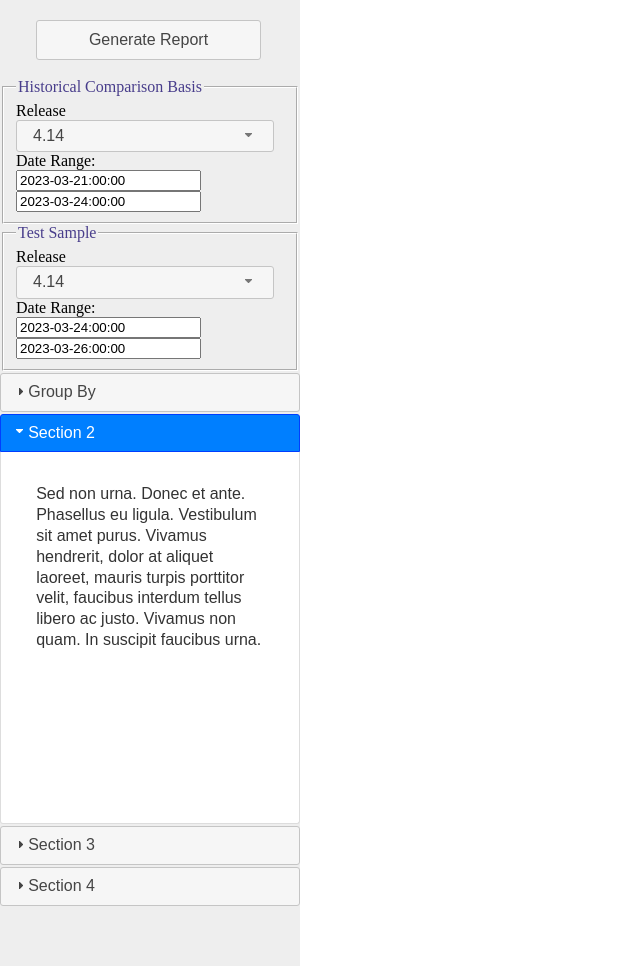
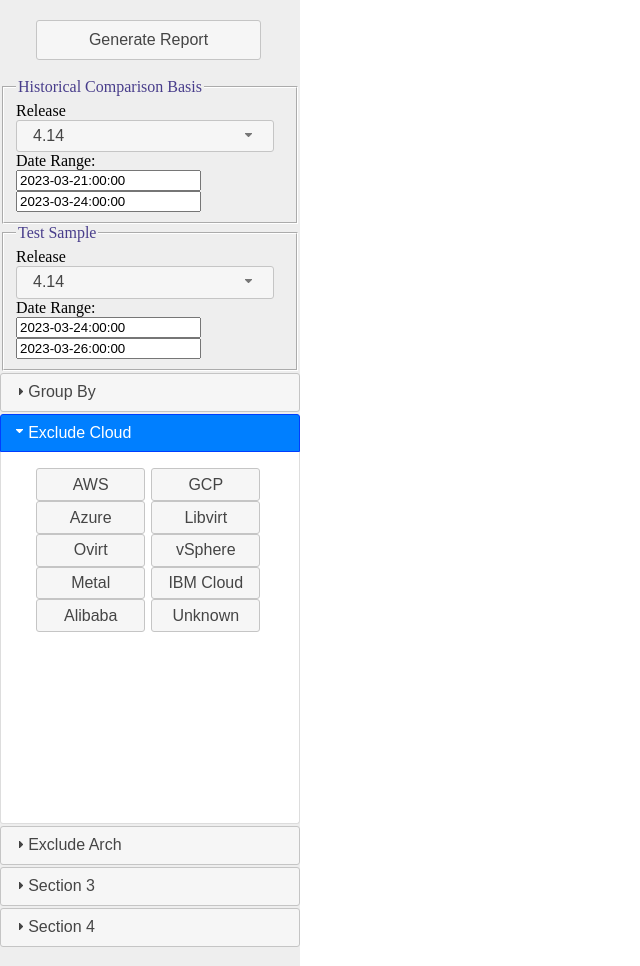
Before and after one commit to jupierce/fishers_exact, a Django app: page /main/ in a window 1280 px wide, after a click on "Exclude Cloud". Shown: the whole page, without its empty margins (0-640 px from the left). Run offline with Django 4.2, Linux system fonts and the light colour scheme; parts of the project's set-up code (start-up, migrations or seed data) failed here and were passed over; some libraries are stand-ins or nearby versions.

Commit message:
Add exclude platforms/arches

```diff
--- a/readiness/main/views.py
+++ b/readiness/main/views.py
@@ -161,9 +161,10 @@ def report(request):
     target_upgrade_name = insufficient_sanitization('upgrade', None)
     target_arch_name = insufficient_sanitization('arch', None)
     target_network_name = insufficient_sanitization('network', None)
-    group_by = insufficient_sanitization('group_by', None)
+    group_by_param = insufficient_sanitization('group_by', None)
     target_environment_name = insufficient_sanitization('environment', None)
-    from_index_flag = insufficient_sanitization('from_index', "0")
+    exclude_platforms_param = insufficient_sanitization('exclude_platforms', None)
+    exclude_arches_param = insufficient_sanitization('exclude_arches', None)
 
     j = Junit
     pqb = select(
@@ -217,6 +218,22 @@ def report(request):
             j.test_id == target_test_id
         )
 
+    if exclude_platforms_param:
+        for exclude_prefix in exclude_platforms_param.split(','):
+            if not exclude_prefix:
+                continue
+            pqb = pqb.filter(
+                j.platform.notlike(f'{exclude_prefix}%')
+            )
+
+    if exclude_arches_param:
+        for exclude_name in exclude_arches_param.split(','):
+            if not exclude_name:
+                continue
+            pqb = pqb.filter(
+                j.arch != exclude_name
+            )
+
     # q = f'''
     #     SELECT CONCAT(network, " ", upgrade, " ", arch, " ", platform) as nurp, test_id, ANY_VALUE(test_name) as test_name, COUNT(*) as total_count, SUM(success_val) as success_count, SUM(flake_count) as flake_count
     #     FROM `openshift-gce-devel.ci_analysis_us.junit`
@@ -254,8 +271,8 @@ def report(request):
     executor = ThreadPoolExecutor(2)
     basis_environment_model = EnvironmentModel()
     sample_environment_model = EnvironmentModel()
-    basis_future = executor.submit(basis_environment_model.read_in_query, basis_query, group_by)
-    sample_future = executor.submit(sample_environment_model.read_in_query, sample_query, group_by)
+    basis_future = executor.submit(basis_environment_model.read_in_query, basis_query, group_by_param)
+    sample_future = executor.submit(sample_environment_model.read_in_query, sample_query, group_by_param)
     basis_future.result()
     sample_future.result()
     sample_environment_model.build_mass_assessment_cache(basis_environment_model)
@@ -269,7 +286,7 @@ def report(request):
         'sample_release': sample_release,
         'sample_start_dt': sample_start_dt,
         'sample_end_dt': sample_end_dt,
-        'group_by': group_by,
+        'group_by': group_by_param,
     }
 
     if target_platform_name:
--- a/readiness/templates/main/index.html
+++ b/readiness/templates/main/index.html
@@ -103,12 +103,37 @@
                     }
                 })
 
+                var optional_params = ''
+
+                var exclude_platforms = ""
+                $(".exclude-platform-checkbox").each(function() {
+                    if ($(this).is(':checked')) {
+                        exclude_platforms += $(this).val() + ",";
+                    }
+                })
+
+                if (exclude_platforms) {
+                    optional_params += '&exclude_platforms=' + exclude_platforms;
+                }
+
+                var exclude_arches = ""
+                $(".exclude-arch-checkbox").each(function() {
+                    if ($(this).is(':checked')) {
+                        exclude_arches += $(this).val() + ",";
+                    }
+                })
+
+                if (exclude_arches) {
+                    optional_params += '&exclude_arches=' + exclude_arches;
+                }
+
+
                 if (!basis_start_dt || !basis_end_dt || !sample_start_dt || !sample_end_dt || group_by == "") {
                     return;
                 }
                 document.querySelector('#content').innerHTML = "Generating report...";
 
-                $( "#content" ).load( '/main/report?group_by=' + group_by + '&sample_release=' + sample_release + '&basis_release=' + basis_release + '&sample_start_dt=' + sample_start_dt + '&sample_end_dt=' + sample_end_dt + '&basis_start_dt=' + basis_start_dt + '&basis_end_dt=' + basis_end_dt + '&from_index=1', function() {
+                $( "#content" ).load( '/main/report?group_by=' + group_by + '&sample_release=' + sample_release + '&basis_release=' + basis_release + '&sample_start_dt=' + sample_start_dt + '&sample_end_dt=' + sample_end_dt + '&basis_start_dt=' + basis_start_dt + '&basis_end_dt=' + basis_end_dt + optional_params, function() {
                     // make all links in tables generated by the index create a new tab in the browser
                     $('#content table a').attr("target","_blank");
                 });
@@ -218,26 +243,66 @@
         <h3>Group By</h3>
         <div>
             <label for="gbc-cloud">Cloud</label>
-            <input class="group-by-checkbox" type="checkbox" name="checkbox-1" id="gbc-cloud" value="cloud" checked="checked">
+            <input class="group-by-checkbox" type="checkbox" id="gbc-cloud" value="cloud" checked="checked">
             <label for="gbc-arch">Arch</label>
-            <input class="group-by-checkbox"  type="checkbox" name="checkbox-2" id="gbc-arch" value="arch" checked="checked">
+            <input class="group-by-checkbox"  type="checkbox" id="gbc-arch" value="arch" checked="checked">
 
             <br>
 
             <label for="gbc-network">Network</label>
-            <input class="group-by-checkbox"  type="checkbox" name="checkbox-3" id="gbc-network" value="network" checked="checked">
+            <input class="group-by-checkbox"  type="checkbox" id="gbc-network" value="network" checked="checked">
             <label for="gbc-upgrade">Upgrade</label>
-            <input class="group-by-checkbox"  type="checkbox" name="checkbox-4" id="gbc-upgrade" value="upgrade">
+            <input class="group-by-checkbox"  type="checkbox" id="gbc-upgrade" value="upgrade">
         </div>
-        <h3>Section 2</h3>
+        <h3>Exclude Cloud</h3>
         <div>
-            <p>
-                Sed non urna. Donec et ante. Phasellus eu ligula. Vestibulum sit amet
-                purus. Vivamus hendrerit, dolor at aliquet laoreet, mauris turpis porttitor
-                velit, faucibus interdum tellus libero ac justo. Vivamus non quam. In
-                suscipit faucibus urna.
-            </p>
+            <label for="ip-aws">AWS</label>
+            <input class="exclude-platform-checkbox" type="checkbox" id="ip-aws" value="aws">
+
+            <label for="ip-gcp">GCP</label>
+            <input class="exclude-platform-checkbox" type="checkbox" id="ip-gcp" value="gcp">
+
+            <label for="ip-azure">Azure</label>
+            <input class="exclude-platform-checkbox" type="checkbox" id="ip-azure" value="azure">
+
+            <label for="ip-libvirt">Libvirt</label>
+            <input class="exclude-platform-checkbox" type="checkbox" id="ip-libvirt" value="libvirt">
+
+            <label for="ip-ovirt">Ovirt</label>
+            <input class="exclude-platform-checkbox" type="checkbox" id="ip-ovirt" value="ovirt">
+
+            <label for="ip-vsphere">vSphere</label>
+            <input class="exclude-platform-checkbox" type="checkbox" id="ip-vsphere" value="vsphere">
+
+            <label for="ip-metal">Metal</label>
+            <input class="exclude-platform-checkbox" type="checkbox" id="ip-metal" value="metal">
+
+            <label for="ip-ibmcloud">IBM Cloud</label>
+            <input class="exclude-platform-checkbox" type="checkbox" id="ip-ibmcloud" value="ibmcloud">
+
+            <label for="ip-alibaba">Alibaba</label>
+            <input class="exclude-platform-checkbox" type="checkbox" id="ip-alibaba" value="alibaba">
+
+            <label for="ip-unknown">Unknown</label>
+            <input class="exclude-platform-checkbox" type="checkbox" id="ip-unknown" value="unknown">
+
         </div>
+        <h3>Exclude Arch</h3>
+        <div>
+            <label for="ia-amd64">amd64</label>
+            <input class="exclude-arch-checkbox" type="checkbox" id="ia-amd64" value="amd64">
+
+            <label for="ia-arm64">arm64</label>
+            <input class="exclude-arch-checkbox" type="checkbox" id="ia-arm64" value="arm64">
+
+            <label for="ia-ppc64le">ppc64le</label>
+            <input class="exclude-arch-checkbox" type="checkbox" id="ia-ppc64le" value="ppc64le">
+
+            <label for="ia-s390x">s390x</label>
+            <input class="exclude-arch-checkbox" type="checkbox" id="ia-s390x" value="s390x">
+        </div>
+
+
         <h3>Section 3</h3>
         <div>
             <p>
```
